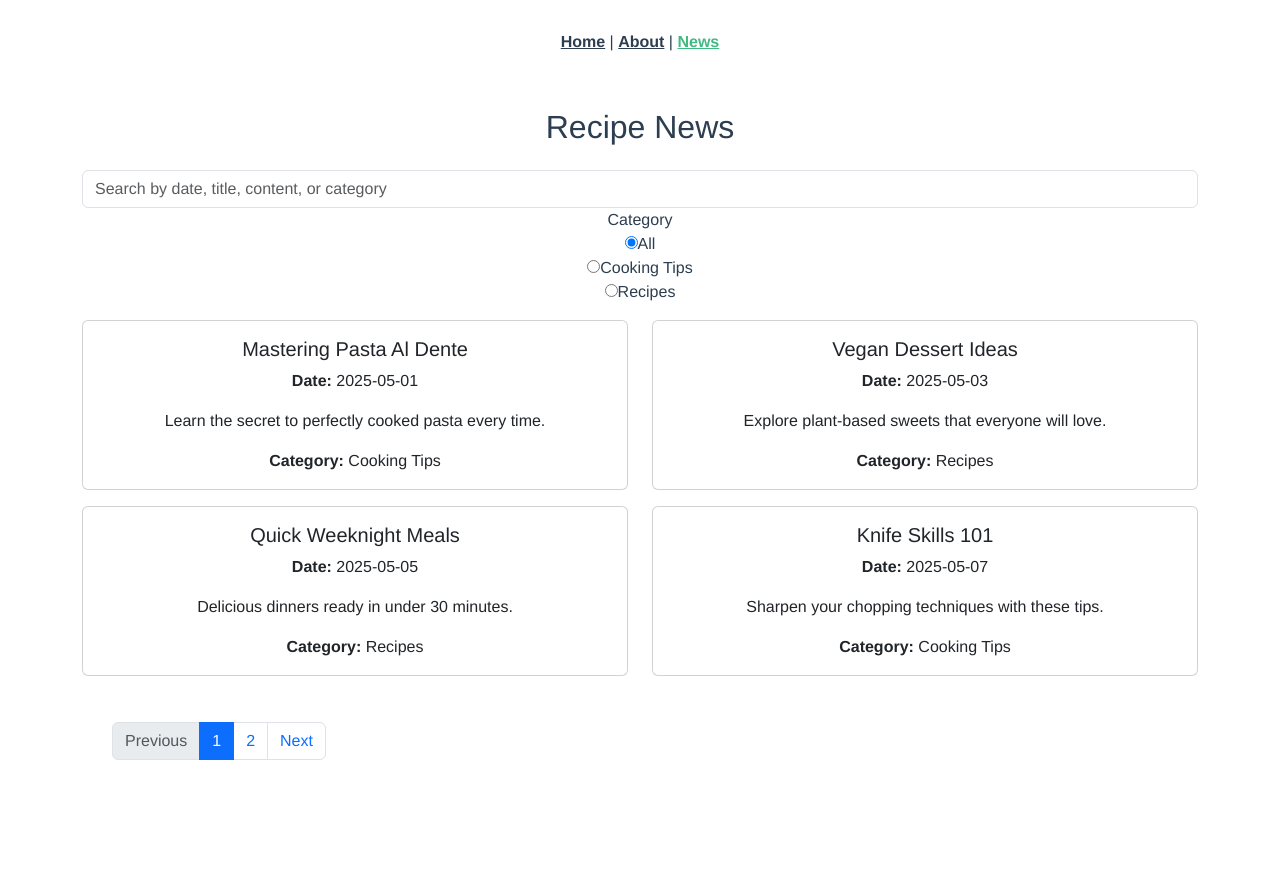
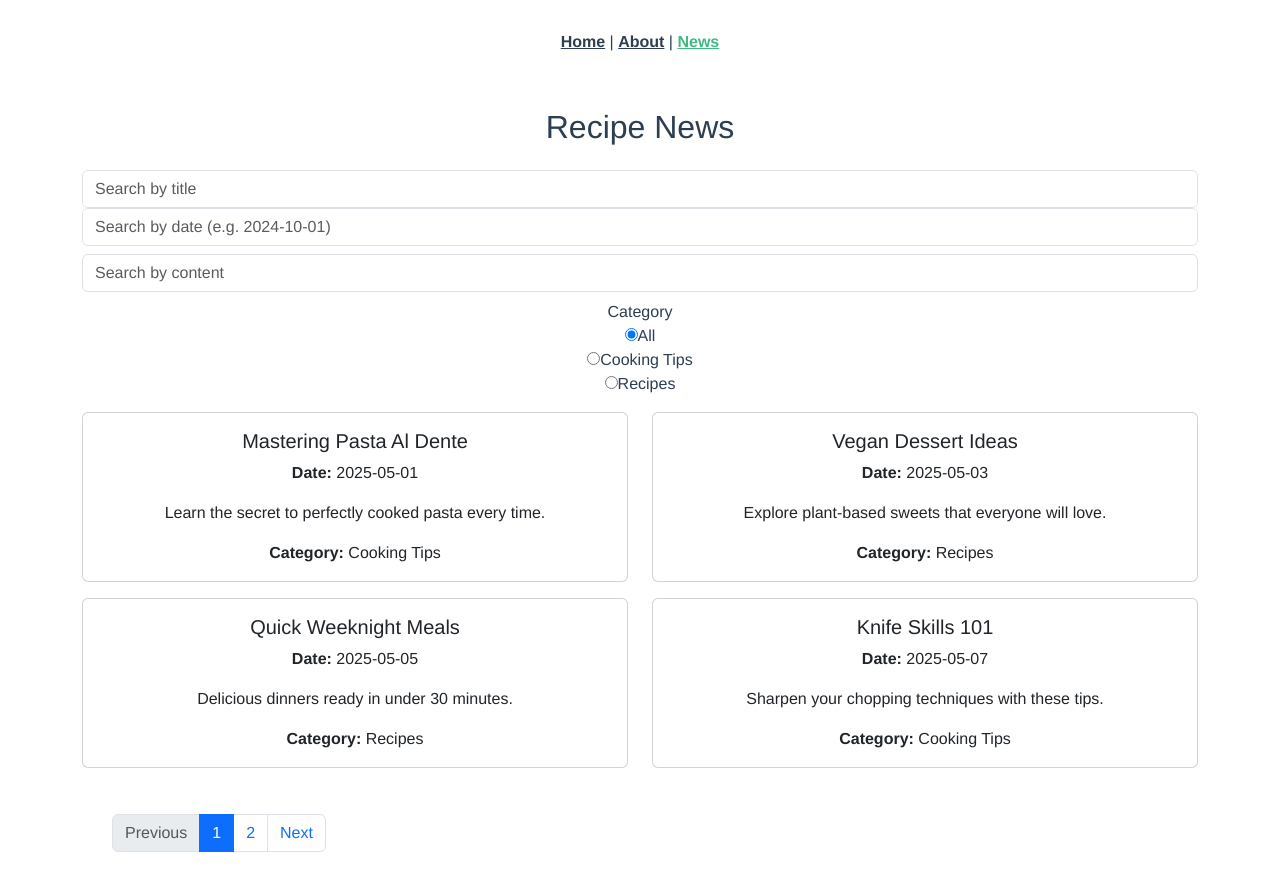
Before and after one commit to sarthakp107/HD-interface, a Vue app: page /news in a window 1280 px wide. Shown: the top 890 px of the page. Before the commit the page ends 830 px from the top, so only its background shows below. Built offline with nearby package versions, Linux system fonts and the light colour scheme.

Commit message:
all filter added, no css

```diff
--- a/src/views/News.vue
+++ b/src/views/News.vue
@@ -3,11 +3,29 @@
     <h2 class="mb-4">Recipe News</h2>
     <div class="mb-3">
       <input
-        v-model="searchQuery"
+        v-model="titleQuery"
         type="text"
         class="form-control"
-        placeholder="Search by date, title, content, or category"
+        placeholder="Search by title"
       />
+<!-- Date Search -->
+  <input
+    v-model="dateQuery"
+    type="text"
+    class="form-control mb-2"
+    placeholder="Search by date (e.g. 2024-10-01)"
+  />
+
+  <!-- Content Search -->
+  <input
+    v-model="contentQuery"
+    type="text"
+    class="form-control mb-2"
+    placeholder="Search by content"
+  />
+
+
+
       <label for="">Category</label><br>
       <input type="radio" id="All" v-model="categoryFilter" value="" />
 <label for="All"> All</label><br>
@@ -53,7 +71,9 @@ export default {
   data() {
     return {
       news: newsData,
-      searchQuery: '',
+      titleQuery: '',
+      dateQuery: '',
+    contentQuery: '',
       categoryFilter: '',
       currentPage: 1,
       itemsPerPage: 4,
@@ -61,13 +81,19 @@ export default {
   },
   computed: {
     filteredNews() {
-      const query = this.searchQuery.toLowerCase();
-      const queryCategory = this.categoryFilter.toLowerCase();
-      return this.news.filter(
-        (item) =>
-          item.title.toLowerCase().includes(query) &&
-          item.category.toLowerCase().includes(queryCategory)
-      );
+      const title = this.titleQuery.toLowerCase();
+    const date = this.dateQuery.toLowerCase();
+    const content = this.contentQuery.toLowerCase();
+    const category = this.categoryFilter.toLowerCase();
+
+    return this.news.filter((item) => {
+      const matchesTitle = item.title.toLowerCase().includes(title);
+      const matchesDate = item.date.toLowerCase().includes(date);
+      const matchesContent = item.content.toLowerCase().includes(content);
+      const matchesCategory = !category || item.category.toLowerCase() === category;
+
+      return matchesTitle && matchesDate && matchesContent && matchesCategory;
+    });
     },
     totalPages() {
       return Math.ceil(this.filteredNews.length / this.itemsPerPage);
```
